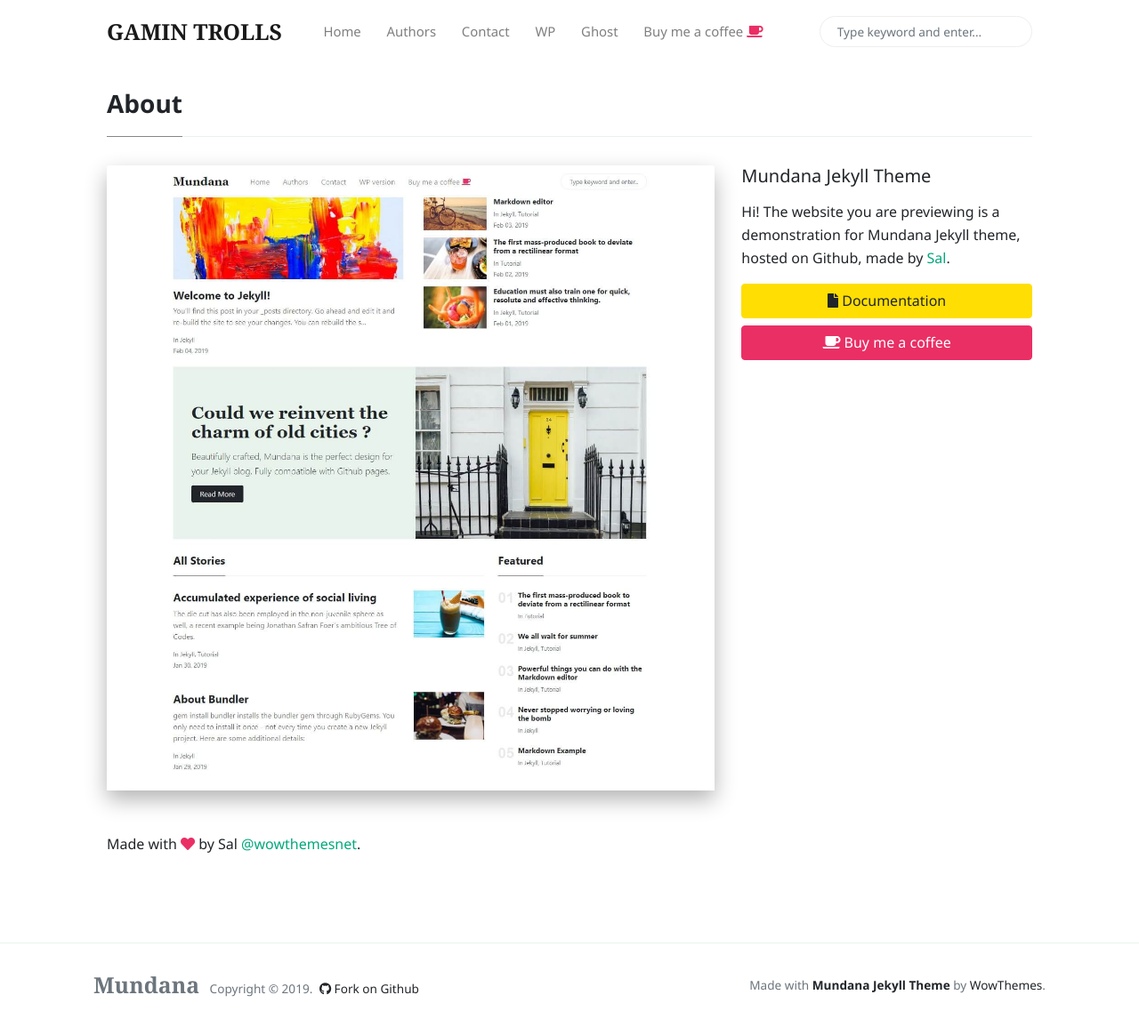
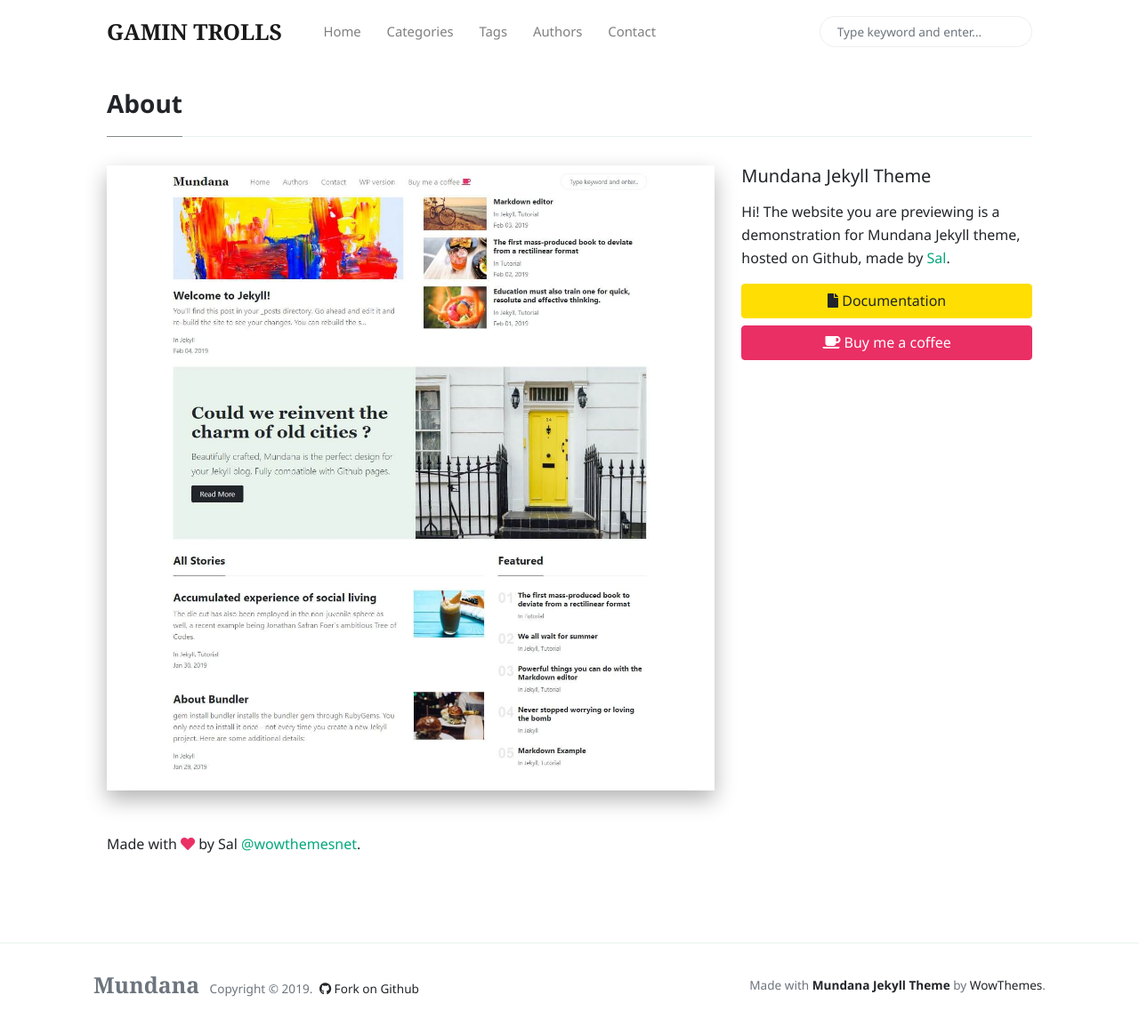
Before and after one commit to gamintrolls/gamintrolls.github.io, a Jekyll site: the page built from _pages/about.md, in a window 1280 px wide and 1155 px high. Shown: the whole window at 89% size. Built offline with Jekyll 4.4.1, drawn with Linux system fonts in a browser that asks for light colours; nearby versions of some CDN libraries; comment, search, counter and statistics services are not loaded.

Commit message:
Update menu-header.html

```diff
--- a/_includes/menu-header.html
+++ b/_includes/menu-header.html
@@ -1,7 +1,11 @@
-<!--  Replace menu links here -->
-
 <li class="nav-item">
 <a class="nav-link" href="{{site.baseurl}}/index.html">Home</a>
+</li>
+<li class="nav-item">
+<a target="_blank" class="nav-link" href="{{site.baseurl}}/categories.html">Categories</a>
+</li>
+<li class="nav-item">
+<a target="_blank" class="nav-link" href="{{site.baseurl}}/tags.html">Tags</a>
 </li>
 <li class="nav-item">
 <a class="nav-link" href="{{site.baseurl}}/authors-list.html">Authors</a>
@@ -9,12 +13,3 @@
 <li class="nav-item">
 <a class="nav-link" href="{{site.baseurl}}/contact.html">Contact</a>
 </li>
-<li class="nav-item">
-<a target="_blank" class="nav-link" href="https://www.wowthemes.net/themes/mundana-wordpress/">WP</a>
-</li>
-<li class="nav-item">
-<a target="_blank" class="nav-link" href="https://www.wowthemes.net/themes/mundana-ghost/">Ghost</a>
-</li>
-<li class="nav-item">
-<a target="_blank" class="nav-link" href="https://www.wowthemes.net/donate/">Buy me a coffee <i class="fa fa-coffee text-danger"></i></a>
-</li>
```
